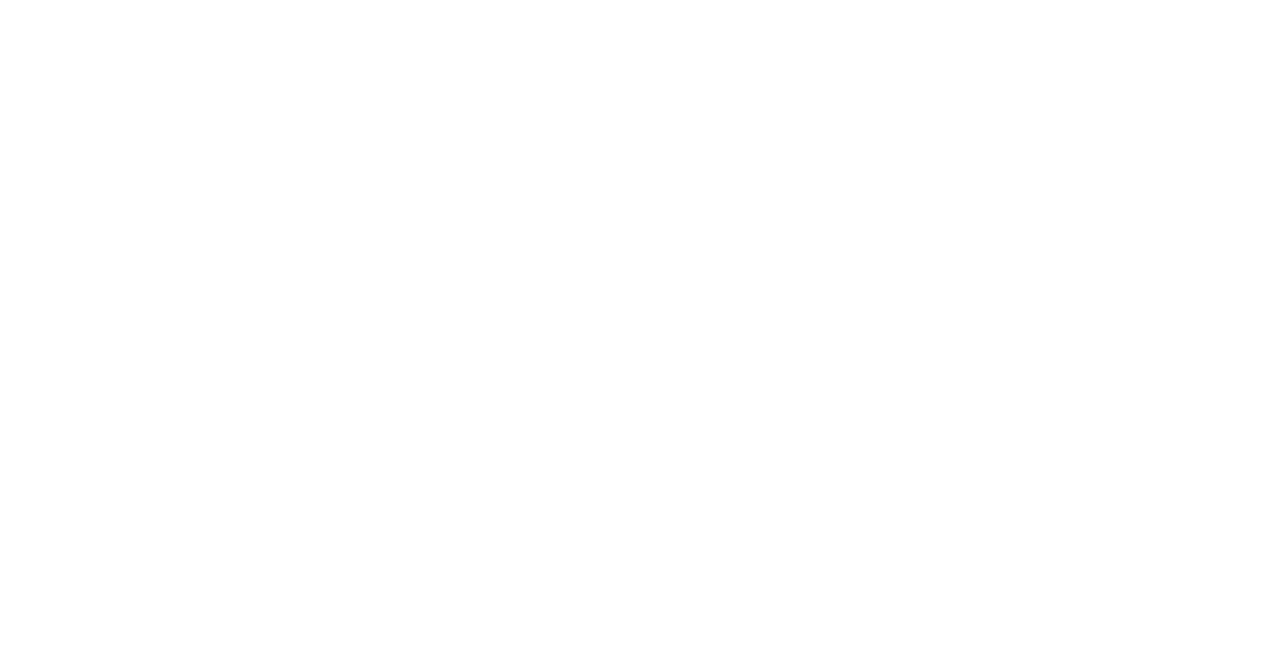
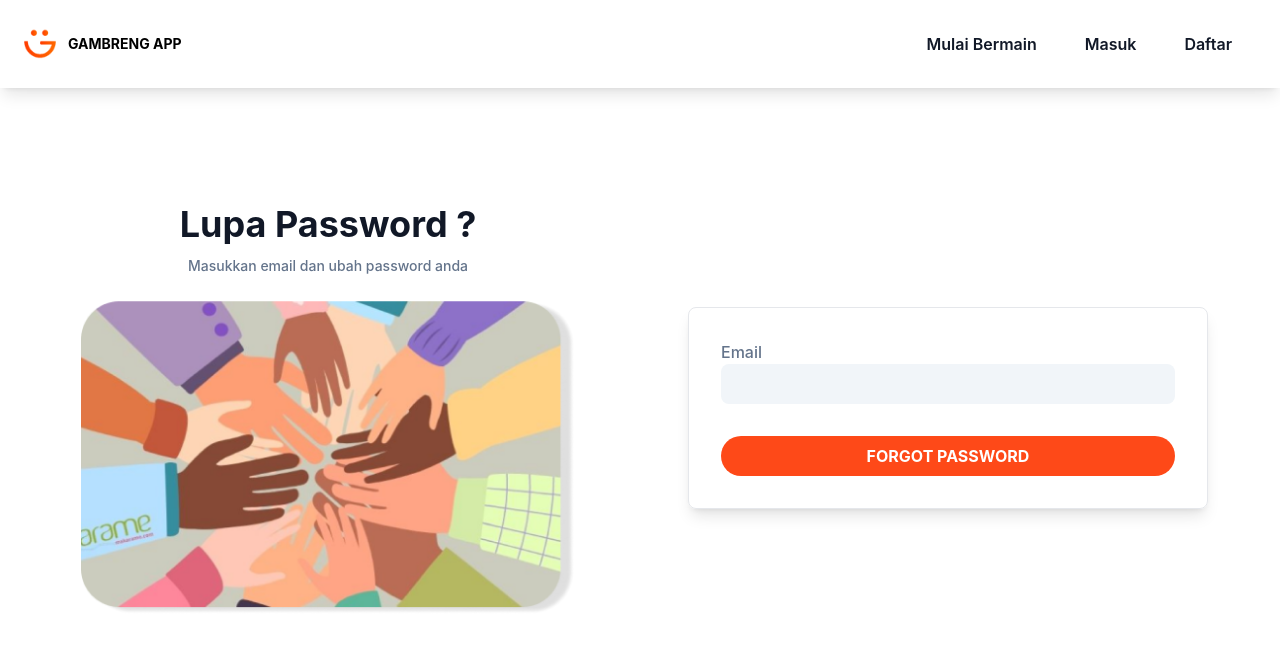
Before and after one commit to zulnurdiana/Gambreng-App-FrontEnd, a React (Create React App) app: page /forgot-password in a window 1280 px wide. Before the commit this address had no page. Shown: the top 650 px of the page. Built offline with nearby package versions, Linux system fonts and the light colour scheme.

Commit message:
added forgot password

```diff
--- a/src/App.js
+++ b/src/App.js
@@ -3,6 +3,7 @@
 import Masuk from "./pages/Masuk";
 import Daftar from "./pages/Daftar";
 import Event from "./pages/Event";
+import LupaPassword from "./pages/LupaPassword";
 
 function App() {
   return (
@@ -12,6 +13,7 @@
           <Route path="/" element={<Landingpage />} />
           <Route path="/signin" element={<Masuk />} />
           <Route path="/signup" element={<Daftar />} />
+          <Route path="/forgot-password" element={<LupaPassword />} />
           <Route path="/event" element={<Event />} />
         </Routes>
       </BrowserRouter>
--- /dev/null
+++ b/src/components/FormLupaPassword.js
@@ -0,0 +1,49 @@
+import React from "react";
+import fotodaftar from "../asset/img/sign_up.png";
+
+const FormLupaPassword = () => {
+  return (
+    <div className="full-no-navbar py-28">
+      <div class="container">
+        <div class="flex flex-wrap">
+          <div class="px-4 lg:w-1/2 justify-center">
+            <h1 class="text-dark text-center">
+              <span class="block font-bold mt-1  lg:text-4xl">
+                Lupa Password ?
+              </span>
+            </h1>
+            <p class=" max-w-md mx-auto text-secondary text-center mt-3 font-medium leading-relaxed lg:text-sm">
+              Masukkan email dan ubah password anda
+            </p>
+            <center>
+              <img src={fotodaftar} alt="foto login" className="mt-6 w-5/6" />
+            </center>
+          </div>
+          <div class="lg:w-1/2 self-center">
+            <form className="ml-12 px-4 border py-8 rounded-lg shadow-lg lg:w-5/6">
+
+              <div class="w-full mb-5 px-4">
+                <label for="email" class="font-medium text-secondary text-base">
+                  Email
+                </label>
+                <input
+                  id="email"
+                  type="email"
+                  class="p-2 bg-slate-100 w-full focus:outline-none focus:ring-primary focus:ring-1 focus:border-primary rounded-lg text-dark font-bold"
+                />
+              </div>
+
+              <div class="w-full px-4 mt-8">
+                <button class="py-2 px-4 w-full rounded-full bg-primary font-bold text-white hover:opacity-80 hover:shadow-lg transition duration-500 lg:text-base">
+                  FORGOT PASSWORD
+                </button>
+              </div>
+            </form>
+          </div>
+        </div>
+      </div>
+    </div>
+  );
+};
+
+export default FormLupaPassword;
--- a/src/components/FormMasuk.js
+++ b/src/components/FormMasuk.js
@@ -1,4 +1,5 @@
 import React from "react";
+import {Link} from "react-router-dom";
 import fotologin from "../asset/img/sign_in.png";
 
 const FormMasuk = () => {
@@ -40,9 +41,11 @@
                   type="email"
                   class="p-2 bg-slate-100 w-full focus:outline-none focus:ring-primary focus:ring-1 focus:border-primary rounded-lg text-dark font-bold"
                 />
-                <p className="text-end text-sm italic text-primary">
-                  Forget password?
-                </p>
+                <Link to="/forgot-password">
+                  <p className="text-end text-sm italic text-primary">
+                    Forget password?
+                  </p>
+                </Link>
               </div>
 
               <div class="w-full px-4 mt-20">
--- /dev/null
+++ b/src/pages/LupaPassword.js
@@ -0,0 +1,13 @@
+import React from "react";
+import Layout from "./Layout";
+import FormLupaPassword from "../components/FormLupaPassword";
+
+const LupaPassword = () => {
+  return (
+    <Layout>
+      <FormLupaPassword />
+    </Layout>
+  );
+};
+
+export default LupaPassword;
```
